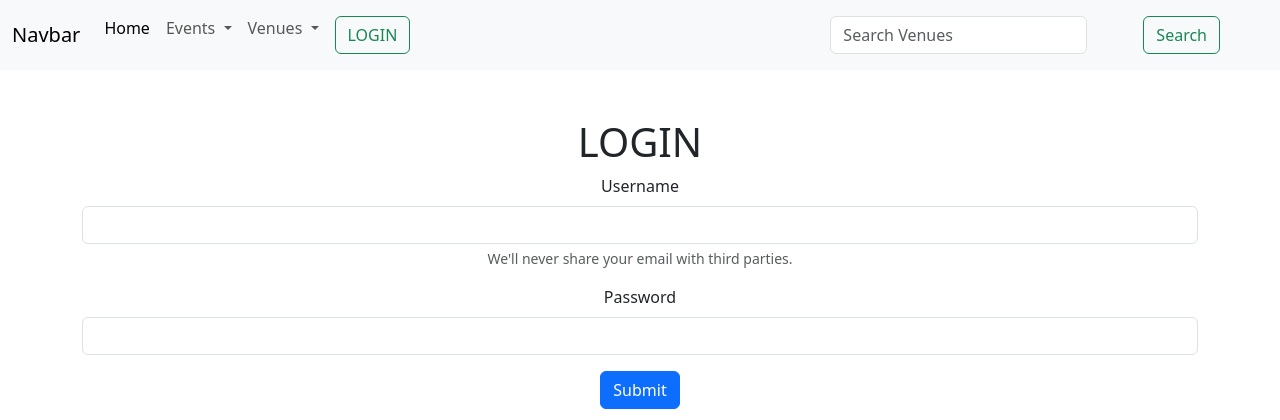
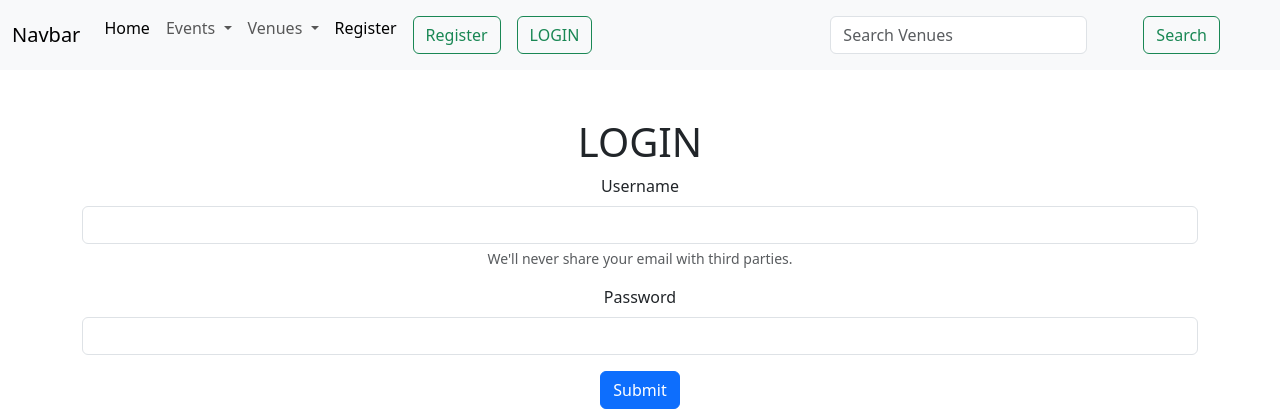
Before and after one commit to kevinchege47/django-events, a Django app: page /members/login_user in a window 1280 px wide. Shown: the top 420 px of the page. Run offline with Django 4.2, Linux system fonts and the light colour scheme.

Commit message:
Regular User Registration

```diff
--- a/myclub_website/app/templates/app/snippets/navbar.html
+++ b/myclub_website/app/templates/app/snippets/navbar.html
@@ -48,12 +48,20 @@
           <!-- <li class="nav-item btn btn-outline-success">
             <a href="{% url 'login-user' %}">LOGIN</a>
           </li> -->
+          <li class="nav-item">
+            <a class="nav-link active" aria-current="page" href="{% url 'register-user' %}">Register</a>
+          </li>
+
           {% if user.is_authenticated %}
           <li class="nav-item">
             <a class="nav-link" href="{% url 'logout-user' %}">
             <button class="btn btn-outline-danger">LOGOUT</button></a>
           </li>
           {% else %}
+          <li class="nav-item">
+            <a class="nav-link" href="{% url 'register-user' %}">
+            <button class="btn btn-outline-success">Register</button></a>
+          </li>
           <li class="nav-item">
             <a class="nav-link" href="{% url 'login-user' %}">
             <button class="btn btn-outline-success">LOGIN</button></a>
--- a/myclub_website/members/urls.py
+++ b/myclub_website/members/urls.py
@@ -3,5 +3,6 @@ from . import views
 
 urlpatterns = [
     path('login_user',views.login_user,name="login-user"),
-    path('logout_user',views.logout_user,name="logout-user")
+    path('logout_user',views.logout_user,name="logout-user"),
+    path('register_user',views.register_user,name="register-user")
 ]
--- a/myclub_website/members/views.py
+++ b/myclub_website/members/views.py
@@ -1,6 +1,7 @@
 from django.shortcuts import render,redirect
 from django.contrib.auth import authenticate,login,logout
 from django.contrib import messages
+from django.contrib.auth.forms import UserCreationForm
 
 def login_user(request):
     if request.method == "POST":
@@ -21,3 +22,21 @@ def logout_user(request):
     logout(request)
     messages.success(request,('You Logged Out'))
     return redirect('home')
+
+def register_user(request):
+
+    if request.method == "POST":
+        form = UserCreationForm(request.POST)
+        if form.is_valid():
+            form.save()
+            username = form.cleaned_data['username']
+            password = form.cleaned_data['password1']
+            user = authenticate(username=username,password=password)
+            login(request,user)
+            messages.success(request,('Registration Successful'))
+            return redirect('home')
+        else:
+            form = UserCreationForm(request.POST)
+    form = UserCreationForm
+    context = {'form':form}
+    return render(request,'authenticate/register_user.html',context)
```
Also changed, not shown: myclub_website/members/templates/authenticate/register_user.html (added, +20 -0 lines).
